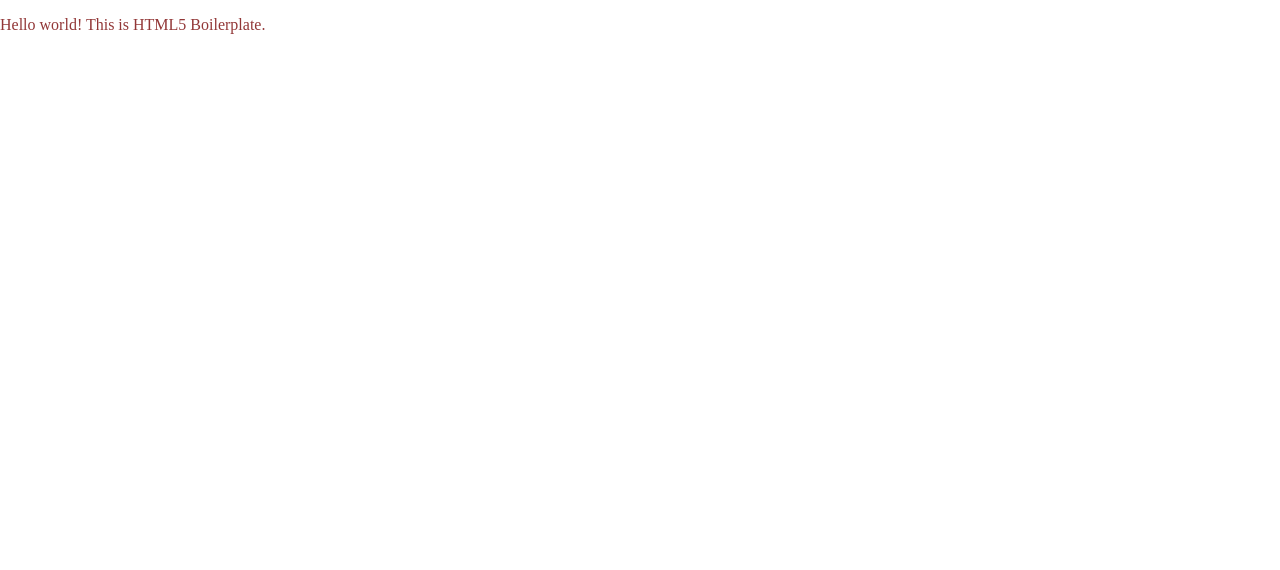
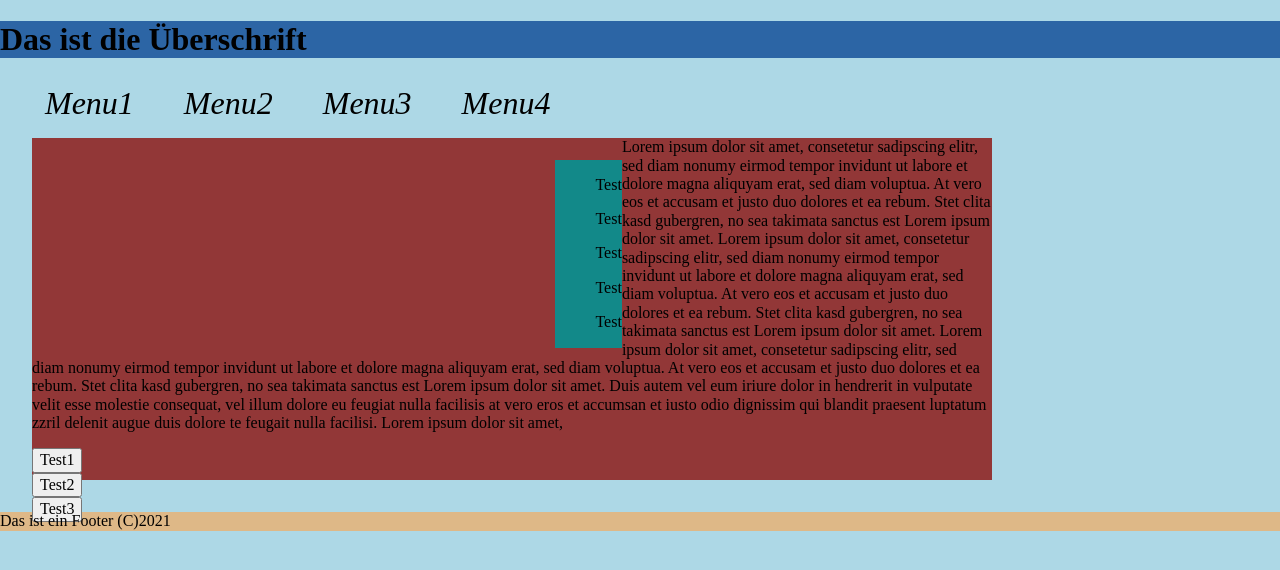
Before and after one commit to eshadepunkt/BelegInternetTechnologien, a website built with Parcel: page index.html in a window 1280 px wide. Built offline with nearby package versions, Linux system fonts and the light colour scheme.

Commit message:
added basic layout

```diff
--- a/css/main.css
+++ b/css/main.css
@@ -12,9 +12,51 @@
    ========================================================================== */
 
 html {
-  color: #923737;
+  color: #000000;
   font-size: 1em;
   line-height: 1.4;
+  background: lightblue;
+}
+
+aside {
+  margin-top: 5rem;
+  float: left;
+  background: #128989;
+
+}
+main {
+  background: #923737;
+  max-width: 75%;
+  margin: 2em;
+}
+
+main > p{
+  margin-top: 5rem;
+}
+header {
+  background: #2c65a5;
+}
+footer {
+  background: burlywood;
+  float:bottom;
+}
+
+.menu {
+
+
+}
+
+.menu > ul {
+  font-style: italic;
+  font-size: xx-large;
+  float: left;
+
+  margin: 5px;
+}
+#buttons {
+  height: 2em;
+  width: 2em;
+
 }
 
 /*
--- a/index.html
+++ b/index.html
@@ -20,22 +20,58 @@
   <link rel="stylesheet" href="css/main.css">
 
   <meta name="theme-color" content="#fafafa">
+
+
 </head>
-
+<header>
+  <h1> Das ist die Überschrift</h1>
+</header>
 <body>
 
-  <!-- Add your site or application content here -->
-  <p>Hello world! This is HTML5 Boilerplate.</p>
+<nav class="menu">
+  <ul>Menu1</ul>
+  <ul>Menu2</ul>
+  <ul>Menu3</ul>
+  <ul>Menu4</ul>
+</nav>
+
+<aside>
+  <nav>
+    <ul>Test</ul>
+    <ul>Test</ul>
+    <ul>Test</ul>
+    <ul>Test</ul>
+    <ul>Test</ul>
+  </nav>
+</aside>
+<main>
+
+
+
+  <p>Lorem ipsum dolor sit amet, consetetur sadipscing elitr, sed diam nonumy eirmod tempor invidunt ut labore et dolore magna aliquyam erat, sed diam voluptua. At vero eos et accusam et justo duo dolores et ea rebum. Stet clita kasd gubergren, no sea takimata sanctus est Lorem ipsum dolor sit amet. Lorem ipsum dolor sit amet, consetetur sadipscing elitr, sed diam nonumy eirmod tempor invidunt ut labore et dolore magna aliquyam erat, sed diam voluptua. At vero eos et accusam et justo duo dolores et ea rebum. Stet clita kasd gubergren, no sea takimata sanctus est Lorem ipsum dolor sit amet. Lorem ipsum dolor sit amet, consetetur sadipscing elitr, sed diam nonumy eirmod tempor invidunt ut labore et dolore magna aliquyam erat, sed diam voluptua. At vero eos et accusam et justo duo dolores et ea rebum. Stet clita kasd gubergren, no sea takimata sanctus est Lorem ipsum dolor sit amet.
+
+    Duis autem vel eum iriure dolor in hendrerit in vulputate velit esse molestie consequat, vel illum dolore eu feugiat nulla facilisis at vero eros et accumsan et iusto odio dignissim qui blandit praesent luptatum zzril delenit augue duis dolore te feugait nulla facilisi. Lorem ipsum dolor sit amet,</p>
+  <div id="buttons">
+    <button content="Test1">Test1</button>
+    <button content="Test2">Test2</button>
+    <button content="Test3">Test3</button>
+
+  </div>
+
+
   <script src="js/vendor/modernizr-3.11.2.min.js"></script>
   <script src="js/plugins.js"></script>
   <script src="js/main.js"></script>
+  <script src="js/model/model.js"></script>
+  <script src="js/view/view.js"></script>
+  <script src="js/presenter/presenter.js"></script>
 
-  <!-- Google Analytics: change UA-XXXXX-Y to be your site's ID. -->
-  <script>
-    window.ga = function () { ga.q.push(arguments) }; ga.q = []; ga.l = +new Date;
-    ga('create', 'UA-XXXXX-Y', 'auto'); ga('set', 'anonymizeIp', true); ga('set', 'transport', 'beacon'); ga('send', 'pageview')
-  </script>
-  <script src="https://www.google-analytics.com/analytics.js" async></script>
+
+</main>
+
 </body>
+<footer>
 
+  Das ist ein Footer (C)2021
+</footer>
 </html>
```
